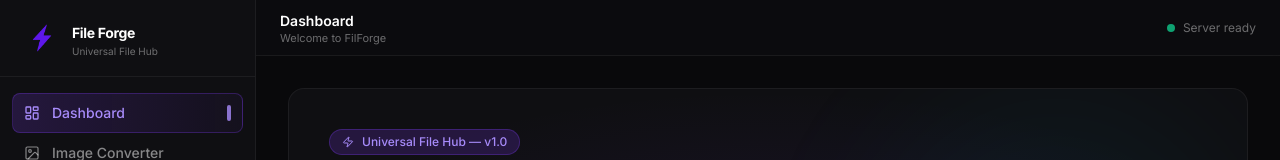
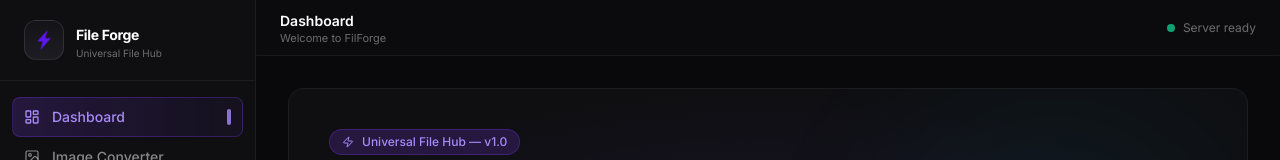
Before and after one commit to Dinusha-Dev/File-Forge, a Next.js app: page / in a window 1280 px wide. Shown: the top 160 px of the page. Built offline with nearby package versions, Linux system fonts and the light colour scheme.

Commit message:
Restore professional background container structure for site logo without neon

```diff
--- a/components/layout/Sidebar.tsx
+++ b/components/layout/Sidebar.tsx
@@ -42,12 +42,12 @@ export default function Sidebar() {
     <aside className="fixed left-0 top-0 h-full w-64 bg-surface-1 border-r border-border-subtle flex flex-col z-50">
       {/* Logo */}
       <div className="flex items-center gap-3 px-6 py-5 border-b border-border-subtle">
-        <div className="w-9 h-9 flex items-center justify-center flex-shrink-0 relative">
+        <div className="w-10 h-10 rounded-xl bg-gradient-to-b from-surface-2 to-surface-3 border border-white/10 flex items-center justify-center flex-shrink-0 relative shadow-sm overflow-hidden">
           <Image
             src="/File Forge Logo.svg"
             alt="File Forge Logo"
-            width={36}
-            height={36}
+            width={26}
+            height={26}
             className="object-contain"
             priority
           />
```
